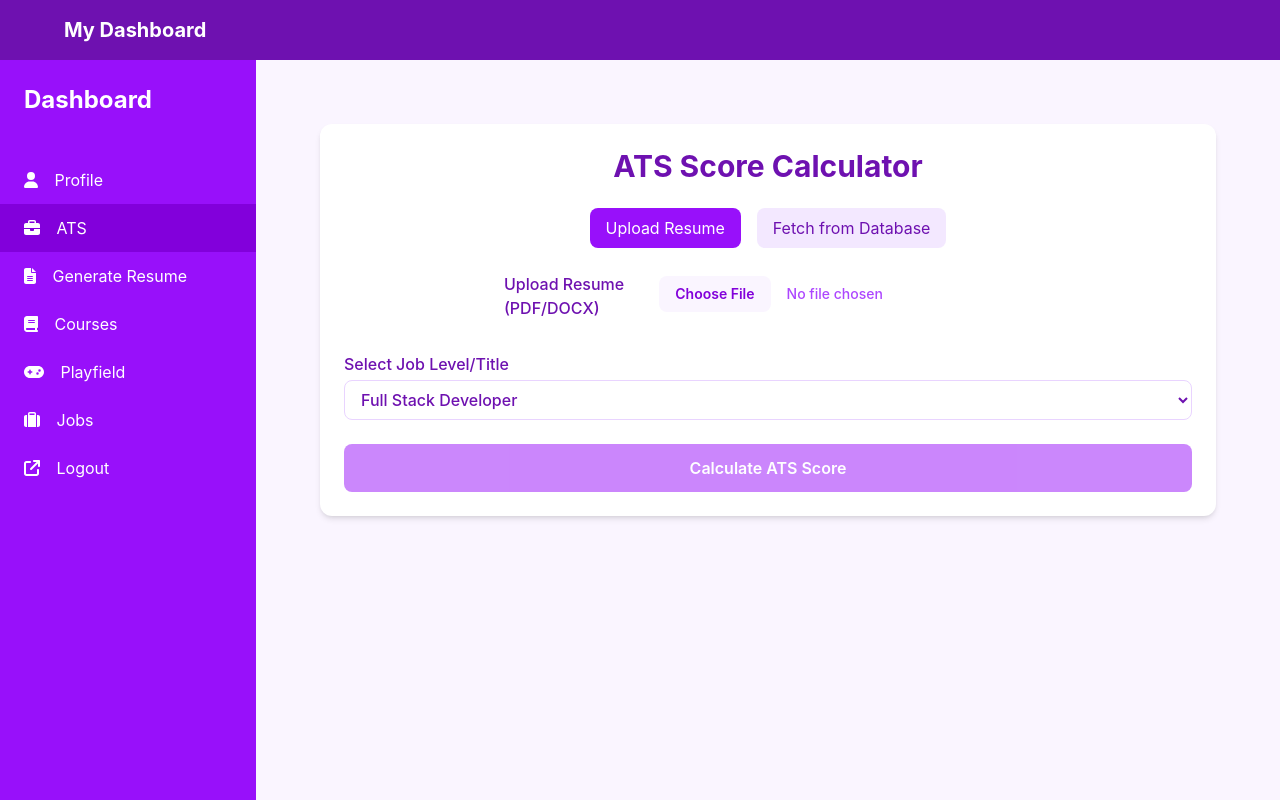
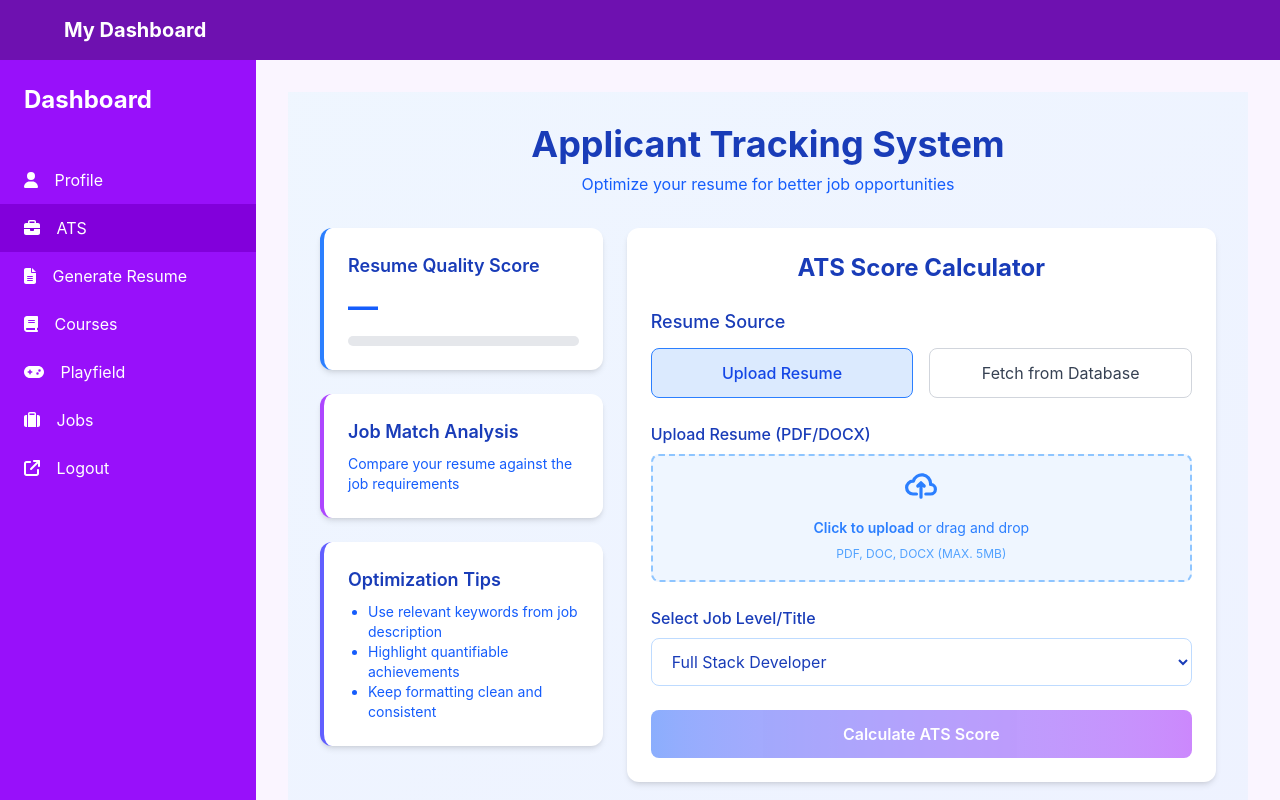
Before and after one commit to MandarKelkarOfficial/SCP, a React (Create React App) app in the folder client/: page /dashboard/ats in a window 1280 px wide. Shown: the top 800 px of the page. Built offline with nearby package versions, Linux system fonts and the light colour scheme.

Commit message:
ATS page ui update

```diff
--- a/client/src/components/Pages/Ats.jsx
+++ b/client/src/components/Pages/Ats.jsx
@@ -1,6 +1,5 @@
 import React, { useState, useCallback } from "react";
 import axios from "axios";
-// import React, { useState, useCallback } from "react";
 import ReactMarkdown from "react-markdown";
 import remarkGfm from "remark-gfm";
 
@@ -47,7 +46,6 @@ const ATS = () => {
   const fetchResumeFromDB = useCallback(async () => {
     setError("");
     try {
-      // const res = await axios.get(`${backend}/api/resume`, {
       const res = await axios.get(`${backend}/api/resume`, {
         responseType: "blob",
       });
@@ -104,56 +102,146 @@ const ATS = () => {
   );
 
   return (
-    <div className="min-h-screen bg-purple-50 p-8">
-      <div className="max-w-5xl mx-auto bg-white rounded-xl shadow-md p-6">
-        <h2 className="text-3xl font-bold text-purple-800 mb-6 text-center">
+    <div className="min-h-screen bg-gradient-to-br from-blue-50 to-indigo-50 p-4 md:p-8">
+      <div className="max-w-6xl mx-auto">
+        {/* Header Section */}
+        <div className="mb-8 text-center">
+          <h1 className="text-3xl md:text-4xl font-bold text-blue-800 mb-2">
+            Applicant Tracking System
+          </h1>
+          <p className="text-blue-600">
+            Optimize your resume for better job opportunities
+          </p>
+        </div>
+
+        <div className="grid grid-cols-1 lg:grid-cols-3 gap-6">
+          {/* Left Column - Stats Cards */}
+          <div className="lg:col-span-1 space-y-6">
+            <div className="bg-white rounded-xl shadow-md p-6 border-l-4 border-blue-500">
+              <h3 className="text-lg font-semibold text-blue-800 mb-2">
+                Resume Quality Score
+              </h3>
+              <p className="text-3xl font-bold text-blue-600">
+                {score !== null ? `${score}%` : "—"}
+              </p>
+              <div className="w-full bg-gray-200 rounded-full h-2.5 mt-3">
+                <div
+                  className="bg-blue-600 h-2.5 rounded-full"
+                  style={{ width: `${score !== null ? score : 0}%` }}
+                ></div>
+              </div>
+            </div>
+
+            <div className="bg-white rounded-xl shadow-md p-6 border-l-4 border-purple-500">
+              <h3 className="text-lg font-semibold text-blue-800 mb-2">
+                Job Match Analysis
+              </h3>
+              <p className="text-sm text-blue-600">
+                Compare your resume against the job requirements
+              </p>
+            </div>
+
+            <div className="bg-white rounded-xl shadow-md p-6 border-l-4 border-indigo-500">
+              <h3 className="text-lg font-semibold text-blue-800 mb-2">
+                Optimization Tips
+              </h3>
+              <ul className="text-sm text-blue-600 list-disc pl-5 mt-2">
+                <li>Use relevant keywords from job description</li>
+                <li>Highlight quantifiable achievements</li>
+                <li>Keep formatting clean and consistent</li>
+              </ul>
+            </div>
+          </div>
+
+          {/* Main Content - Form Section */}
+          <div className="lg:col-span-2">
+            <div className="bg-white rounded-xl shadow-md p-6">
+              <h2 className="text-2xl font-bold text-blue-800 mb-6 text-center">
                 ATS Score Calculator
               </h2>
 
-        <div className="mb-6 flex gap-4 justify-center">
+              <div className="mb-6">
+                <h3 className="text-lg font-medium text-blue-800 mb-3">
+                  Resume Source
+                </h3>
+                <div className="flex gap-4">
                   <button
                     onClick={() => setUploadOption("upload")}
-            className={`px-4 py-2 rounded-lg ${
+                    className={`flex-1 px-4 py-3 rounded-lg border ${
                       uploadOption === "upload"
-                ? "bg-purple-600 text-white"
-                : "bg-purple-100 text-purple-800"
-            }`}
+                        ? "bg-blue-100 border-blue-500 text-blue-700 font-medium"
+                        : "bg-white border-gray-300 text-gray-700"
+                    } transition-colors`}
                   >
                     Upload Resume
                   </button>
                   <button
                     onClick={fetchResumeFromDB}
-            className={`px-4 py-2 rounded-lg ${
+                    className={`flex-1 px-4 py-3 rounded-lg border ${
                       uploadOption === "fetch"
-                ? "bg-purple-600 text-white"
-                : "bg-purple-100 text-purple-800"
-            }`}
+                        ? "bg-purple-100 border-purple-500 text-purple-700 font-medium"
+                        : "bg-white border-gray-300 text-gray-700"
+                    } transition-colors`}
                   >
                     Fetch from Database
                   </button>
                 </div>
+              </div>
 
               {uploadOption === "upload" && (
-          <div className="mb-6 flex justify-center">
-            <label className="block mb-2 text-purple-800 font-medium flex justify-center">
+                <div className="mb-6">
+                  <label className="block mb-2 text-blue-800 font-medium">
                     Upload Resume (PDF/DOCX)
+                  </label>
+                  <div className="flex items-center justify-center w-full">
+                    <label className="flex flex-col items-center justify-center w-full h-32 border-2 border-dashed border-blue-300 rounded-lg cursor-pointer bg-blue-50 hover:bg-blue-100 transition-colors">
+                      <div className="flex flex-col items-center justify-center pt-5 pb-6">
+                        <svg
+                          className="w-8 h-8 mb-4 text-blue-500"
+                          aria-hidden="true"
+                          xmlns="http://www.w3.org/2000/svg"
+                          fill="none"
+                          viewBox="0 0 20 16"
+                        >
+                          <path
+                            stroke="currentColor"
+                            strokeLinecap="round"
+                            strokeLinejoin="round"
+                            strokeWidth="2"
+                            d="M13 13h3a3 3 0 0 0 0-6h-.025A5.56 5.56 0 0 0 16 6.5 5.5 5.5 0 0 0 5.207 5.021C5.137 5.017 5.071 5 5 5a4 4 0 0 0 0 8h2.167M10 15V6m0 0L8 8m2-2 2 2"
+                          />
+                        </svg>
+                        <p className="mb-2 text-sm text-blue-500">
+                          <span className="font-semibold">Click to upload</span> or drag and drop
+                        </p>
+                        <p className="text-xs text-blue-400">
+                          PDF, DOC, DOCX (MAX. 5MB)
+                        </p>
+                      </div>
                       <input
                         type="file"
                         onChange={handleFileUpload}
                         accept=".pdf,.doc,.docx"
-                className="mt-1 block w-full text-sm text-purple-500 file:mr-4 file:py-2 file:px-4 file:rounded-lg file:border-0 file:text-sm file:font-semibold file:bg-purple-50 file:text-purple-700 hover:file:bg-purple-100"
+                        className="hidden"
                       />
                     </label>
+                  </div>
+                  {selectedFile && (
+                    <p className="mt-2 text-sm text-blue-700">
+                      Selected: {selectedFile.name}
+                    </p>
+                  )}
                 </div>
               )}
 
               <div className="mb-6">
-          <label className="block mb-2 text-purple-800 font-medium">
+                <label className="block mb-2 text-blue-800 font-medium">
                   Select Job Level/Title
+                </label>
                 <select
                   value={jobTitle}
                   onChange={(e) => setJobTitle(e.target.value)}
-              className="mt-1 block w-full rounded-lg border border-purple-200 bg-white py-2 px-3 text-purple-800 focus:outline-none focus:ring-2 focus:ring-purple-500"
+                  className="w-full rounded-lg border border-blue-200 bg-white py-3 px-4 text-blue-800 focus:outline-none focus:ring-2 focus:ring-blue-500 focus:border-transparent"
                 >
                   <option value="">Select a job level/title</option>
                   {jobLevels.map((level) => (
@@ -162,30 +250,42 @@ const ATS = () => {
                     </option>
                   ))}
                 </select>
-          </label>
               </div>
 
-        {error && <p className="text-red-500 mb-4 text-center">{error}</p>}
+              {error && (
+                <div className="mb-4 p-3 bg-red-100 border-l-4 border-red-500 text-red-700">
+                  {error}
+                </div>
+              )}
 
               <button
                 onClick={handleSubmit}
                 disabled={isLoading || !selectedFile || !jobTitle}
-          className="w-full bg-purple-600 text-white py-3 rounded-lg font-semibold hover:bg-purple-700 transition-colors disabled:opacity-50 disabled:cursor-not-allowed"
+                className="w-full bg-gradient-to-r from-blue-600 to-purple-600 text-white py-3 rounded-lg font-semibold hover:from-blue-700 hover:to-purple-700 transition-all disabled:opacity-50 disabled:cursor-not-allowed flex items-center justify-center"
               >
-          {isLoading ? "Calculating..." : "Calculate ATS Score"}
+                {isLoading ? (
+                  <>
+                    <svg className="animate-spin -ml-1 mr-3 h-5 w-5 text-white" xmlns="http://www.w3.org/2000/svg" fill="none" viewBox="0 0 24 24">
+                      <circle className="opacity-25" cx="12" cy="12" r="10" stroke="currentColor" strokeWidth="4"></circle>
+                      <path className="opacity-75" fill="currentColor" d="M4 12a8 8 0 018-8V0C5.373 0 0 5.373 0 12h4zm2 5.291A7.962 7.962 0 014 12H0c0 3.042 1.135 5.824 3 7.938l3-2.647z"></path>
+                    </svg>
+                    Calculating...
+                  </>
+                ) : (
+                  "Calculate ATS Score"
+                )}
               </button>
 
               {score !== null && (
-          <div className="mt-8 p-6 bg-purple-50 rounded-lg">
-            <h3 className="text-2xl font-bold text-purple-800 mb-4">
-              Your ATS Score: <span className="text-purple-600">{score}%</span>
+                <div className="mt-8 p-6 bg-blue-50 rounded-lg border border-blue-200">
+                  <h3 className="text-2xl font-bold text-blue-800 mb-4">
+                    Your ATS Score: <span className="text-blue-600">{score}%</span>
                   </h3>
                   <div className="bg-white rounded-lg p-4 shadow">
-              <h4 className="text-xl font-semibold text-purple-800 mb-3">
+                    <h4 className="text-xl font-semibold text-blue-800 mb-3">
                       Improvement Suggestions:
                     </h4>
-              <div className="text-purple-700 whitespace-pre-wrap text-wrap">
-                {/* <div className="prose max-w-none text-purple-700"> */}
+                    <div className="text-blue-700 whitespace-pre-wrap text-wrap">
                       <ReactMarkdown
                         remarkPlugins={[remarkGfm]}
                         components={{
@@ -217,6 +317,9 @@ const ATS = () => {
               )}
             </div>
           </div>
+        </div>
+      </div>
+    </div>
   );
 };
 
--- a/package.json
+++ b/package.json
@@ -9,5 +9,8 @@
   },
   "devDependencies": {
     "concurrently": "^8.2.2"
+  },
+  "dependencies": {
+    "lucide-react": "^0.541.0"
   }
 }
```
Also changed, not shown: 2 other files (tests, documents, lock files or other folders). Lines whose indentation alone changed are shown as unchanged.
